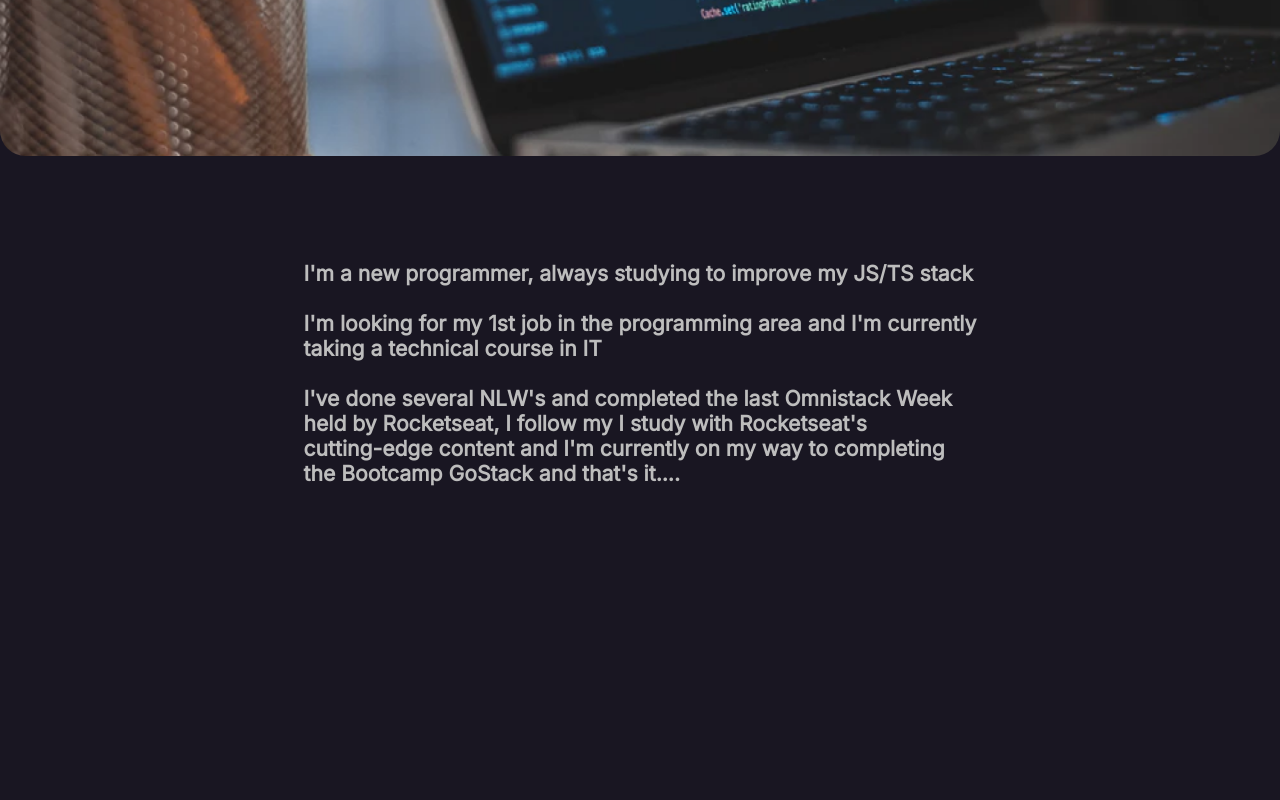
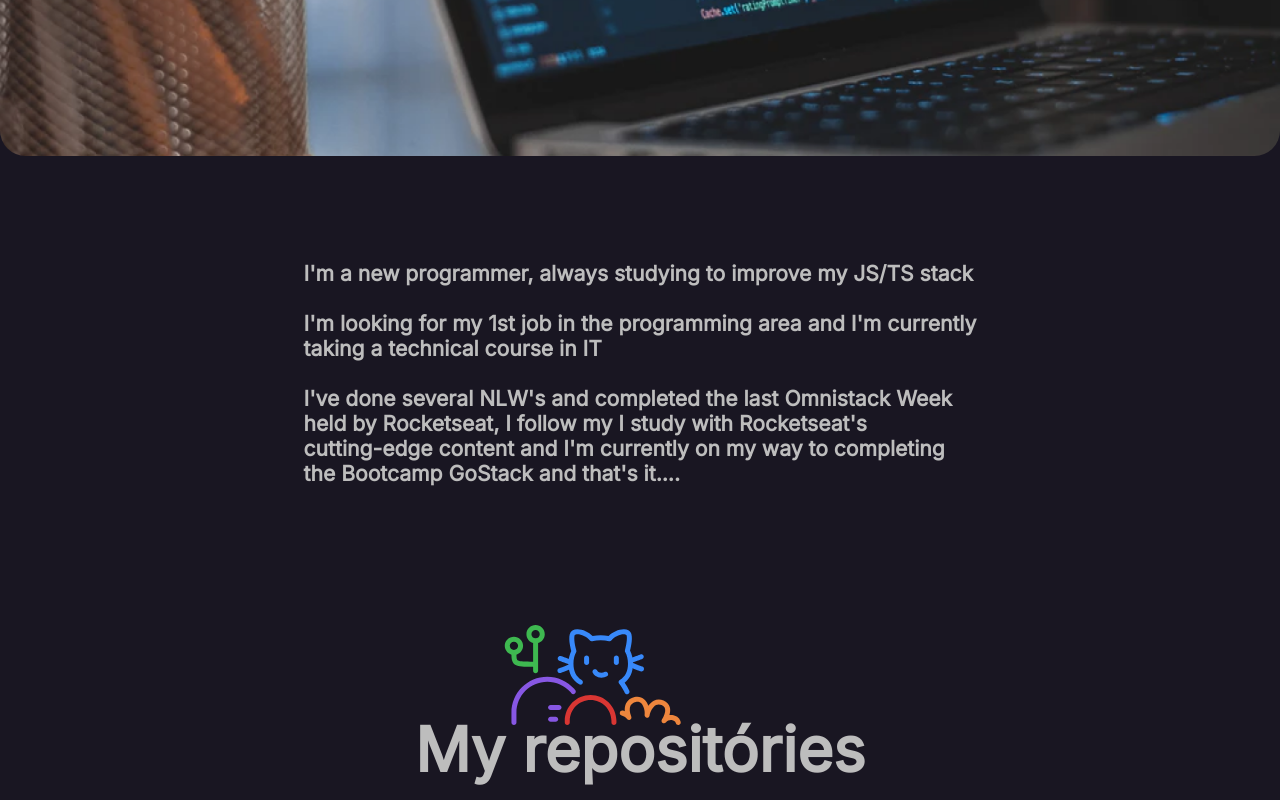
Before and after one commit to Vitor-Klein/Portifolio, a Next.js app: page / in a window 1280 px wide. Shown: the part 380-1180 px from the top of the page. Before the commit the page ends 866 px from the top, so only its background shows below. Built offline with nearby package versions, Linux system fonts and the light colour scheme.

Commit message:
implemente animation

```diff
--- a/package.json
+++ b/package.json
@@ -12,12 +12,14 @@
     "next-images": "^1.4.1",
     "react": "16.13.1",
     "react-dom": "16.13.1",
+    "react-lottie": "^1.2.3",
     "sass": "^1.34.1",
     "styled-components": "^5.1.1"
   },
   "devDependencies": {
     "@types/node": "^14.6.0",
     "@types/react": "^16.9.46",
+    "@types/react-lottie": "^1.2.5",
     "@types/styled-components": "^5.1.2",
     "@typescript-eslint/eslint-plugin": "^3.9.1",
     "@typescript-eslint/parser": "^3.9.1",
--- a/src/pages/index.tsx
+++ b/src/pages/index.tsx
@@ -1,8 +1,18 @@
-import Head from 'next/head'
+import Head from 'next/head';
+import Lottie from 'react-lottie';
+import animationData from '../assets/git-animation.json';
 
 import styles from "../styles/home.module.scss";
 
 export default function Home() {
+  const defaultOptions = {
+    loop: true,
+    autoplay: true,
+    animationData: animationData,
+    renderSettings: {
+      preserveAspectRatio: "xMidYMid slice"
+    }
+  };
   return (
     <>
       <div className={styles.container}>
@@ -35,6 +45,17 @@ export default function Home() {
               the Bootcamp GoStack and that's it.... <br />
             </h2>
           </div>
+
+          <div className={styles.animation}>
+            <Lottie
+              options={defaultOptions}
+              height={250}
+              width={400}
+              style={{ marginLeft: '-21px' }}
+            />
+            <h1>My repositóries</h1>
+          </div>
+
         </div>
       </div>
     </>
--- a/src/styles/global.scss
+++ b/src/styles/global.scss
@@ -23,6 +23,25 @@
 body{
   background-color: var(--background);
 }
+::-webkit-scrollbar {
+  width: 1.1rem;
+}
+
+/* Track */
+::-webkit-scrollbar-track {
+  background: #1E1A29;
+}
+
+/* Handle */
+::-webkit-scrollbar-thumb {
+  background: #342E47;
+}
+
+/* Handle on hover */
+::-webkit-scrollbar-thumb:hover {
+  background: #2B263B;
+}
+
 
 body, input, textarea, button{
   font: 500 1rem  Inter, sans-serif;
--- a/src/styles/home.module.scss
+++ b/src/styles/home.module.scss
@@ -1,5 +1,5 @@
 .container {
-  .content {
+    .content {
     display: flex;
     flex-direction: column;
     align-items: center;
@@ -37,17 +37,32 @@
       text-align: start;
       h2 {
         margin-top: 8rem;
-        position: relative;
+        position: static;
+      }
+    }
+
+    .animation{
+      margin-top:5rem;
+
+      h1{
+        margin-top: -6.9rem;
+        font-size: 4.8rem;
       }
     }
   }
 }
 
-@media (max-width:700px){
+@media(max-width:700px){
   .texts{
     h2{
       margin-left: 1rem;
       margin-right: 0.5rem;
     }
   }
+  .animation{
+    h1{
+      text-align: center;
+      font-size: 3rem;
+    }
+  }
 }
```
Also changed, not shown: 1 other file (tests, documents, lock files or other folders).
